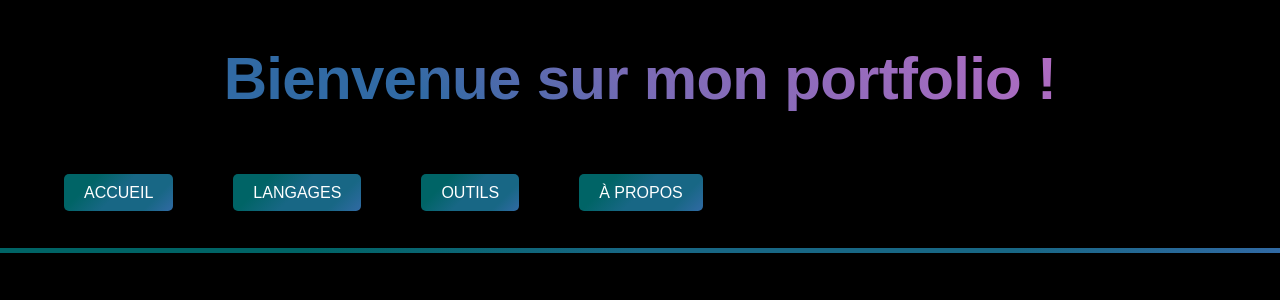
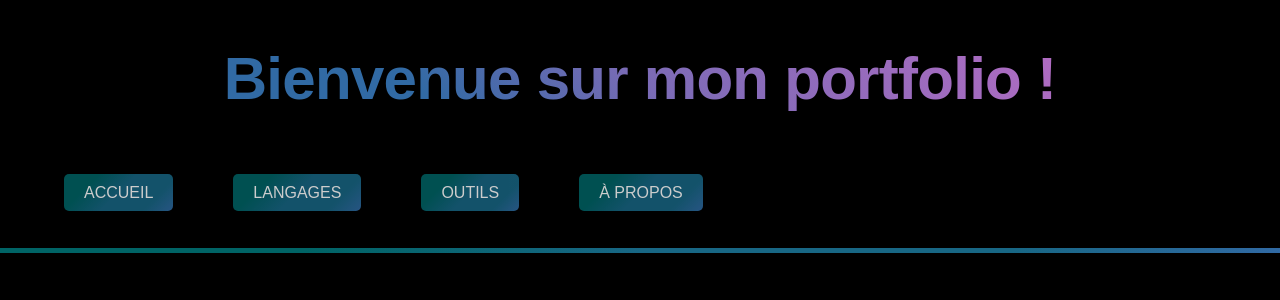
Before and after one commit to MaurrouViff/portfolio-vuejs, a Vue app: page / in a window 1280 px wide. Shown: the top 300 px of the page. Built offline with nearby package versions, Linux system fonts and the light colour scheme.

Commit message:
Fichier vuejs principal

```diff
--- a/src/App.vue
+++ b/src/App.vue
@@ -15,7 +15,7 @@
 
 
     </header>
-    <hr class="hr-gradient" >
+    <hr class="hr-gradient">
 
 
     <router-view></router-view>
@@ -68,10 +68,9 @@ body {
   cursor: pointer;
   font-size: 16px;
   text-decoration: none;
-
+  opacity: 0.8;
 }
 .link-button:hover {
-  text-decoration: underline;
   opacity: 1;
 }
 li {
```
